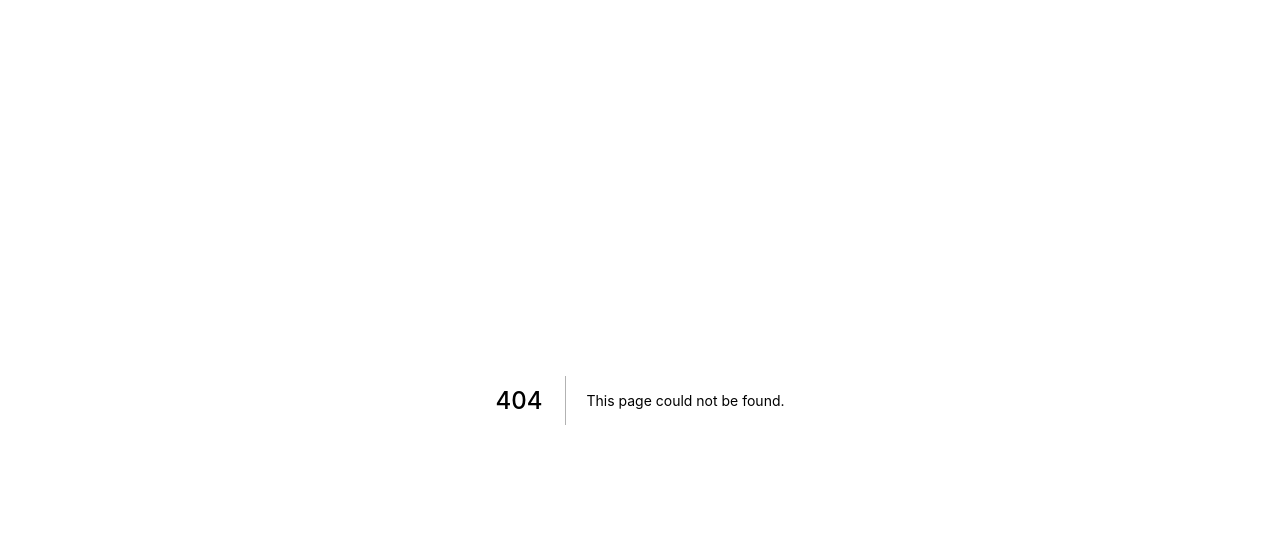
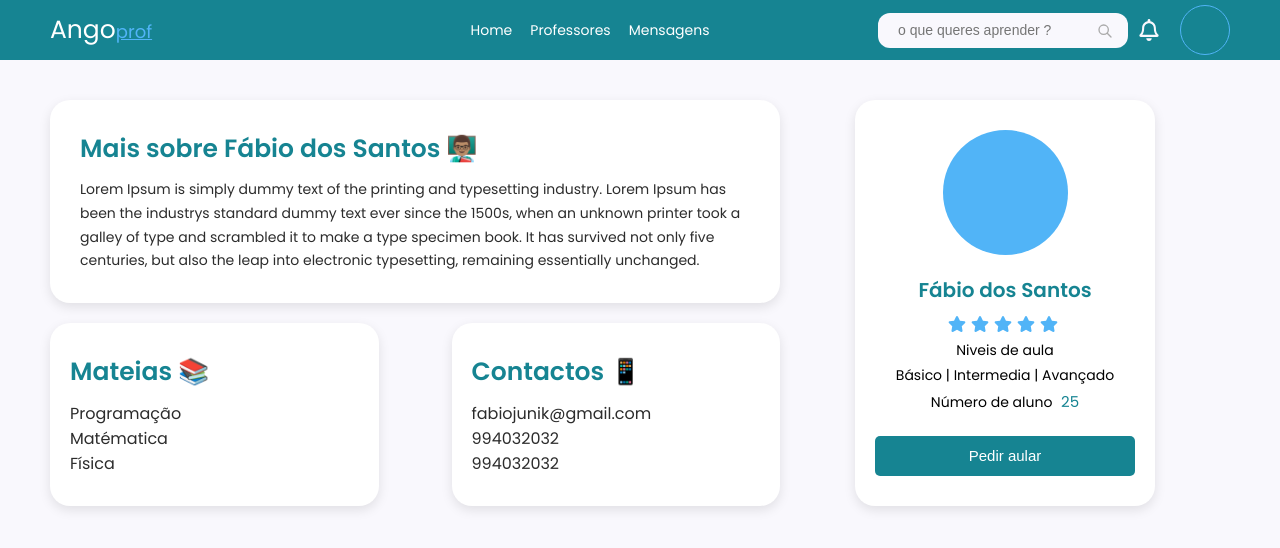
Before and after one commit to FabioJunik/AngoProf_v3, a Next.js app: page /student/teacherprofile/1 in a window 1280 px wide. Before the commit this address had no page. Shown: the top 548 px of the page. Built offline with nearby package versions, Linux system fonts and the light colour scheme.

Commit message:
Pagina de visualização do perfil do prof construida

```diff
--- /dev/null
+++ b/src/pages/student/teacherprofile/[id].tsx
@@ -0,0 +1,68 @@
+import {NextPage} from 'next';
+
+import Header from '../../components/Header';
+import {Title, Button} from '../../components/styledComponents';
+import {Container, Content,
+        TeacherCard, PicContainer, StarIcon, SubTitle
+    } from './styles';
+
+const TeacherProfile:NextPage = ()=>{
+    return (
+        <Container>
+            <Header/>
+            <Content>
+                <div className="column1">
+                    <div className="bio">
+                        <SubTitle>Mais sobre Fábio dos Santos 👨🏽‍🏫</SubTitle>
+                        <p>
+                            Lorem Ipsum is simply dummy text of the printing and typesetting industry.
+                            Lorem Ipsum has been the industrys standard dummy text ever since the 1500s,
+                            when an unknown printer took a galley of type and scrambled it to make a type specimen book.
+                            It has survived not only five centuries, but also the leap into electronic typesetting,
+                            remaining essentially unchanged.
+                        </p>
+                    </div>
+                    <div className="moreInfo">
+                        <div className="matter">
+                            <SubTitle>Mateias 📚</SubTitle>
+                            <ul>
+                                <li>Programação</li>
+                                <li>Matématica</li>
+                                <li>Física</li>
+                            </ul>
+                        </div>
+                        <div className="contacts">
+                            <SubTitle>Contactos 📱</SubTitle>
+                            <ul>
+                                <li>fabiojunik@gmail.com</li>
+                                <li>994032032</li>
+                                <li>994032032</li>
+                                <li></li>
+                            </ul>
+                        </div>
+                    </div>
+                </div>
+                <div className="column2">
+                    <TeacherCard>
+                        <PicContainer/>
+                        <h2>Fábio dos Santos</h2>
+                        <div>
+                            <StarIcon/>
+                            <StarIcon/><StarIcon/>
+                            <StarIcon/><StarIcon/>
+                            {/* <span>(10 avaliações)</span> */}
+                        </div>
+                        <div className='moreInfo'>
+                            <p>Niveis de aula </p>
+                            <p>Básico | Intermedia | Avançado</p>
+                            <p>Número de aluno <span>25</span></p>
+                        </div>
+                        <Button color="var(--blue-500)">Pedir aular</Button>
+                    </TeacherCard>
+                </div>
+            </Content>
+        </Container>
+    )
+}
+
+export default TeacherProfile;
--- /dev/null
+++ b/src/pages/student/teacherprofile/styles.ts
@@ -0,0 +1,129 @@
+import styled from 'styled-components';
+import * as sc from  '../../components/styledComponents';
+import {FaStar} from 'react-icons/fa';
+
+
+export const Container = styled.div``;
+
+export const Content = styled.div`
+    width:100%;
+    min-height: 100vh;
+    padding: 10rem 5rem;
+    background-color: var(--gray-100);
+
+    display: grid;
+    grid-template-columns: auto 45rem;
+    grid-template-areas: 'column1 column2';
+
+    .column1 {
+        grid-area: column1;
+        color: var(--black-500);
+
+        .bio{
+            background-color:#fff;
+            padding: 3rem;
+            border-radius: 2rem;
+            box-shadow: rgba(0, 0, 0, 0.1) 0px 4px 12px;
+
+            p{
+                font-size:1.4rem;
+                line-height:1.7;
+            }
+        }
+
+        .moreInfo{
+
+            display: flex;
+            justify-content:space-between;
+            flex-wrap: wrap;
+            align-items:start;
+
+            div{
+                width: 45%;
+                max-width:35rem;
+                min-width: 25rem;
+                padding: 3rem 2rem;
+                margin-top: 2rem;
+
+                border-radius: 2rem;
+                background-color: #fff;
+                box-shadow: rgba(0, 0, 0, 0.1) 0px 4px 12px;
+
+                li{
+                    font-size:1.6rem;
+                }
+            }
+        }
+    }
+
+    .column2 {
+        grid-area: column2;
+        /* background:red; */
+        display: flex;
+        /* justify-content: center; */
+        align-items: center;
+        flex-direction:column;
+    }
+`;
+
+export const SubTitle = styled.h2`
+    font-size: 2.5rem;
+    color: var(--blue-500);
+    margin-bottom:1rem;
+`
+
+export const TeacherCard = styled.div`
+    width:30rem;
+    padding: 3rem 2rem;
+
+    border-radius: 2rem;
+    background-color: #fff;
+    box-shadow: rgba(0, 0, 0, 0.1) 0px 4px 12px;
+
+    display: flex;
+    flex-direction: column;
+    align-items: center;
+
+    h2{
+        font-size: 2rem;
+        color:var(--blue-500);
+        margin-top:2rem;
+    }
+
+    .moreInfo{
+        font-size:1.4rem;
+        text-align:center;
+        line-height: 1.8;
+
+        span{
+            color:var(--blue-500);
+            font-size:1.5rem;
+            margin-left: 0.5rem;
+        }
+        p{
+
+        }
+    }
+
+    button{
+        margin-top: 2rem;
+        width:100%;
+    }
+`;
+
+export const PicContainer = styled.div`
+    width: 12.5rem;
+    height: 12.5rem;
+
+    background-color: var(--blue-300);
+    background-image: url(${props=>props.color});
+    background-size: cover;
+    border-radius: 50%;
+`;
+
+export const StarIcon = styled(FaStar)`
+    margin-top: 1rem;
+    margin-right: 0.5rem;
+    font-size: 1.8rem;
+    color: var(--blue-300);
+`
--- a/src/styles/globals.ts
+++ b/src/styles/globals.ts
@@ -15,6 +15,9 @@ export default createGlobalStyle`
 
     --white: #fff;
     --black: #1c1c1c;
+
+    --black-700: #1c1c1c;
+    --black-500: #2c2c2c;
 
     --gray-100: #f9f8fd;
 
```
